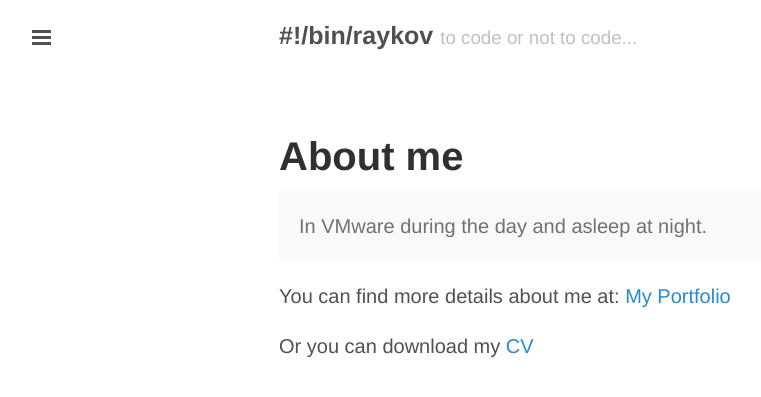
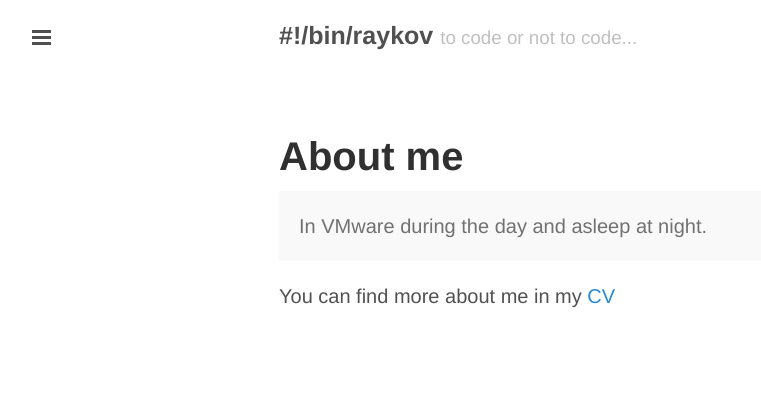
Before and after one commit to lyuboraykov/blog, a Jekyll site: the page built from about.md, in a window 1280 px wide. Shown: the top 397 px of the page, without its empty margins (1-762 px from the left). Built offline with Jekyll 4.4.1, drawn with Linux system fonts in a browser that asks for light colours; Markdown is read by kramdown in place of the engine named in the settings.

Commit message:
Removed portfolio from about me page.

```diff
--- a/about.md
+++ b/about.md
@@ -6,8 +6,5 @@ title: About me
 <p class="message">
   In VMware during the day and asleep at night.
 </p>
-You can find more details about me at:
-[My Portfolio](http://lyuboraykov.com)
 
-
-Or you can download my [CV](http://lyuboraykov.com/cv.pdf)
+You can find more about me in my [CV](http://lyuboraykov.com/cv.pdf)
```
